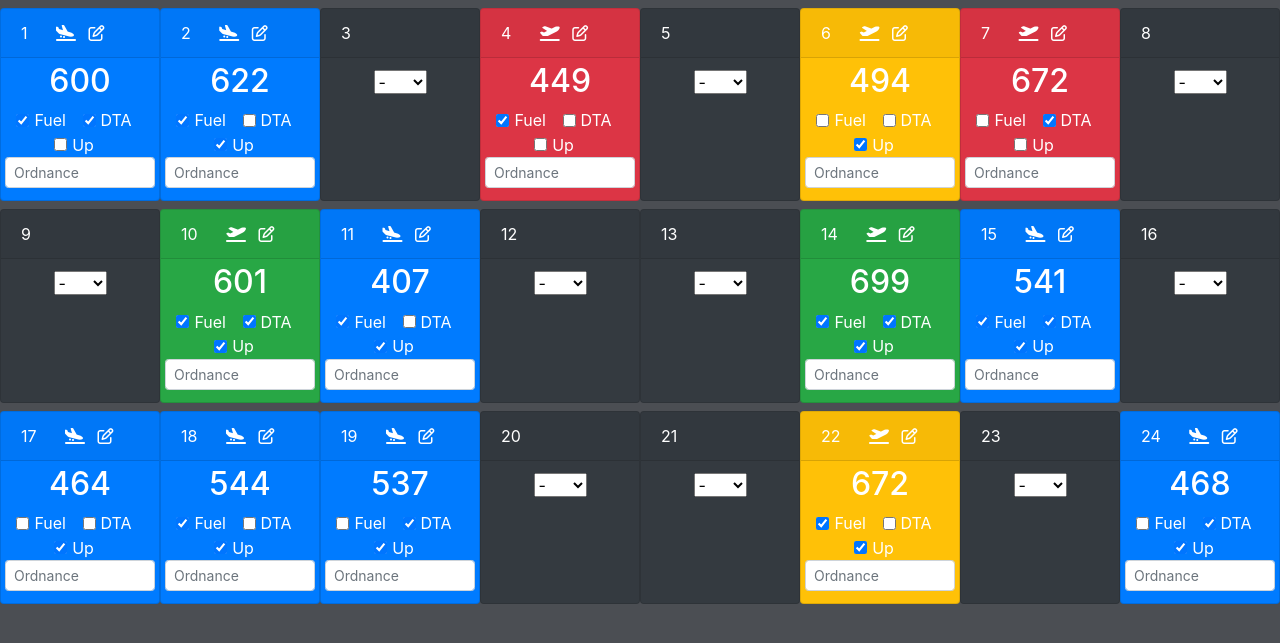
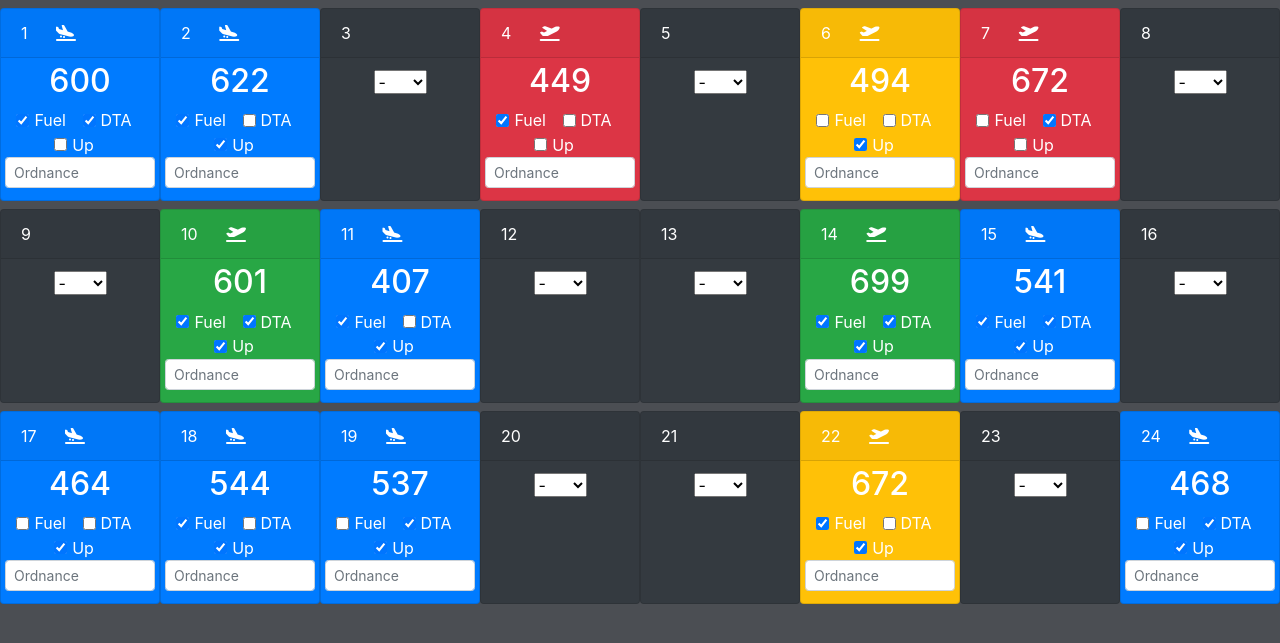
Before and after one commit to ender18g/122_Jets, a Flask app: page /parking in a window 1280 px wide. Shown: the part 56-699 px from the top of the page. Run offline with Flask 2, Linux system fonts and the light colour scheme; data comes from the database, SQL or seed files in the repository; some libraries are stand-ins or nearby versions.

Commit message:
removed all edit icons

```diff
--- a/app.py
+++ b/app.py
@@ -113,6 +113,7 @@ def fly_jet(i):
 def land_jet(i):
     ## Mark the selected jet as Flying
     Jet.query.get(int(i)).flying = False
+    Jet.query.get(int(i)).fuel = False
     return redirect("/parking")
 
 
--- a/templates/parking.html
+++ b/templates/parking.html
@@ -35,7 +35,7 @@
                 {% if not jet.flying %}
                 <a href="/fly/{{jet.id}}"><i class="text-white pl-4 pr-2 fas fa-plane-departure"></i></a>
                 {%endif%}
-                <a href="/edit/{{jet.id}}"><i class="px-w text-white far fa-edit"></i></a>
+                <!-- <a href="/edit/{{jet.id}}"><i class="px-w text-white far fa-edit"></i></a> -->
             {%endif%}
             </div>
 
```
